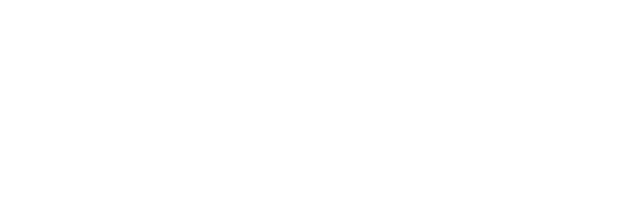
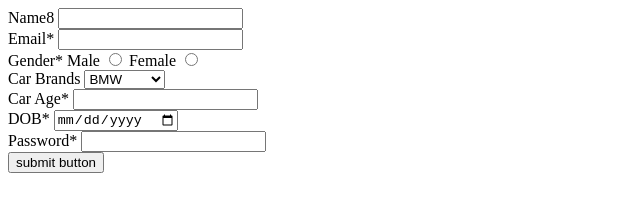
Before and after one commit to acciojob/car-insurance-form-Rutujaj1911, a website: page main.html in a window 1280 px wide. Shown: the whole page, without its empty margins (0-640 px from the left). Drawn offline with Linux system fonts and the light colour scheme.

Commit message:
created a submission

```diff
--- a/main.html
+++ b/main.html
@@ -7,6 +7,44 @@
 </head>
 
 <body>
+		<form method="post">
+		<div>
+			  <label for="name">Name8</label>
+		      <input type="text" id="name" required>
+		</div>
+        <div>
+			  <label for="email">Email*</label>
+		      <input type="email" id="email" required>
+		</div>
+		<div>
+			  <label>Gender*</label>
+			  <label for="male">Male</label>
+		      <input type="radio" id="male" name="gender" value="Male" required>
+			  <label for="female">Female</label>
+		      <input type="radio" id="female" name="gender" value="Female" required>
+		</div>
+		<div>
+			<label for="cars">Car Brands</label>
+			<select id="cars">
+				<option value="BMW">BMW</option>
+				<option value="Audi">Audi</option>
+				<option value="Mercedez">Mercedez</option>
+			</select>
+		</div>
+		<div>
+			  <label for="carage">Car Age*</label>
+		      <input type="number" id="carage" required>
+		</div>
+		<div>
+			  <label for="dob">DOB*</label>
+		      <input type="date" id="dob" required>
+		</div>
+		<div>
+			  <label for="password">Password*</label>
+		      <input type="password" id="password" required>
+		</div>
+		<button type="submit">submit button</button>
+	</form>
 	<!-- the entire body must be written by student -->
     <script type="text/javascript" src="./script.js">
 </script>
```
